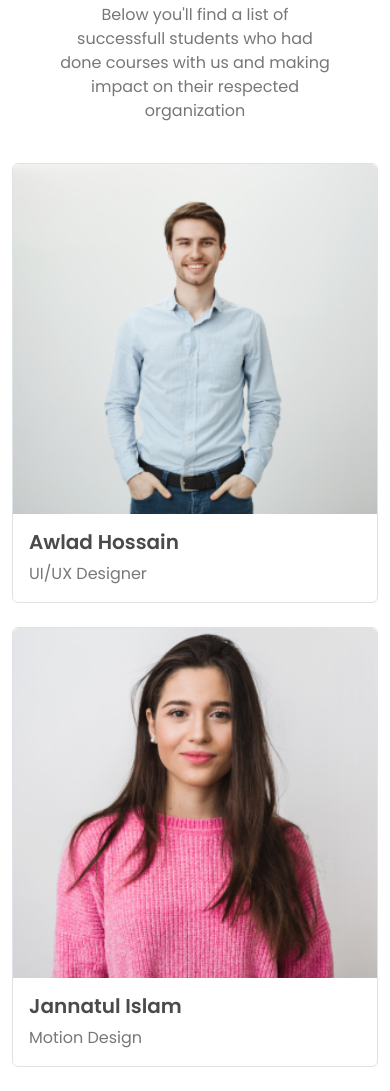
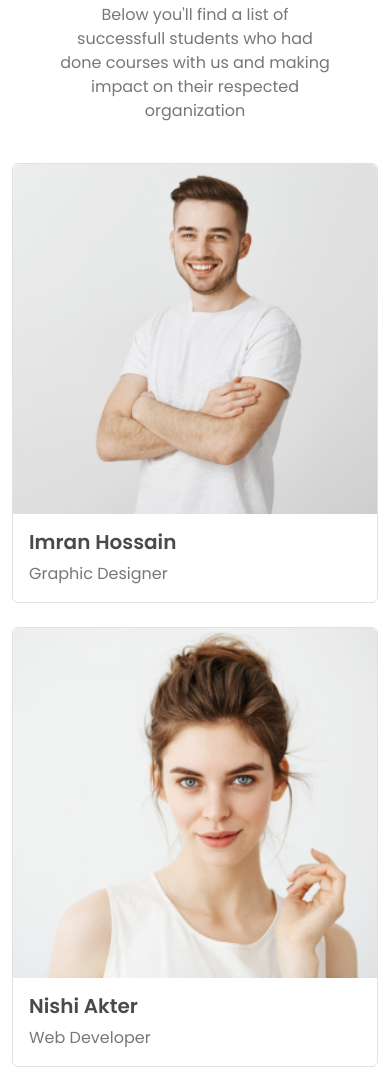
Before and after one commit to imhasnat/BootStrap-EdTech, a plain HTML site: page index.html in a window 390 px wide. Shown: the part 4341-5432 px from the top of the page. Drawn offline with nearby package versions, Linux system fonts and the light colour scheme.

Commit message:
final commit

```diff
--- a/index.html
+++ b/index.html
@@ -315,7 +315,7 @@
             </div>
 
             <div class="mt-3 row row-cols-1 row-cols-md-2 row-cols-lg-4 g-4">
-                <div class="col">
+                <div class="col d-none d-md-block order-1">
                     <div class="card border border-color">
                         <img src="images/student/student-1.png" class="card-img-top" alt="...">
                         <div class="card-body border-0">
@@ -325,7 +325,7 @@
                     </div>
                 </div>
 
-                <div class="col">
+                <div class="col order-3 order-md-2">
                     <div class="card border border-color">
                         <img src="images/student/student-2.png" class="card-img-top" alt="...">
                         <div class="card-body border-0">
@@ -335,8 +335,8 @@
                     </div>
                 </div>
 
-                <div class="col">
-                    <div class="card border border-color">
+                <div class="col order-1 order-md-3">
+                    <div class="card border border-color ">
                         <img src="images/student/student-3.png" class="card-img-top" alt="...">
                         <div class="card-body border-0">
                             <h5 class="fw-bold big-font-color card-title">Imran Hossain</h5>
@@ -345,7 +345,7 @@
                     </div>
                 </div>
 
-                <div class="col">
+                <div class="col  order-2 order-md-4">
                     <div class="card border border-color">
                         <img src="images/student/student-4.png" class="card-img-top" alt="...">
                         <div class="card-body border-0">
```
